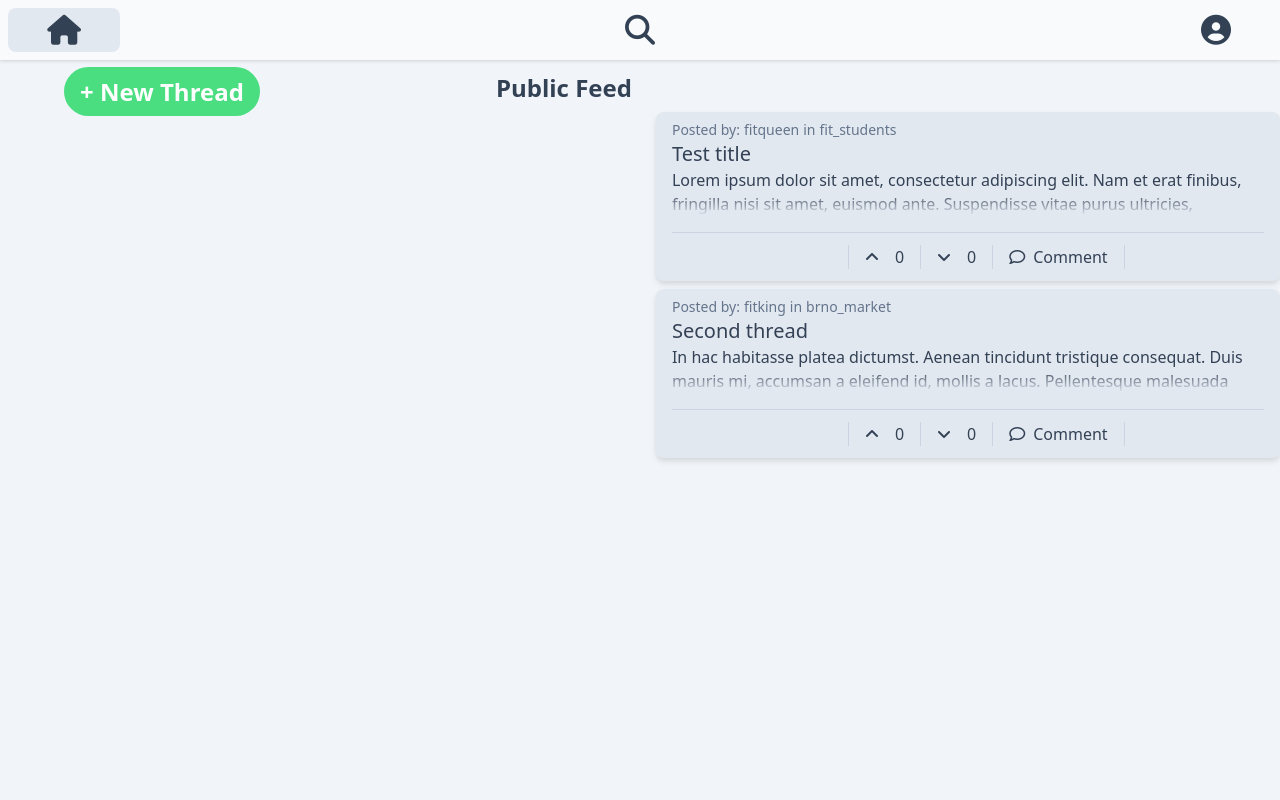
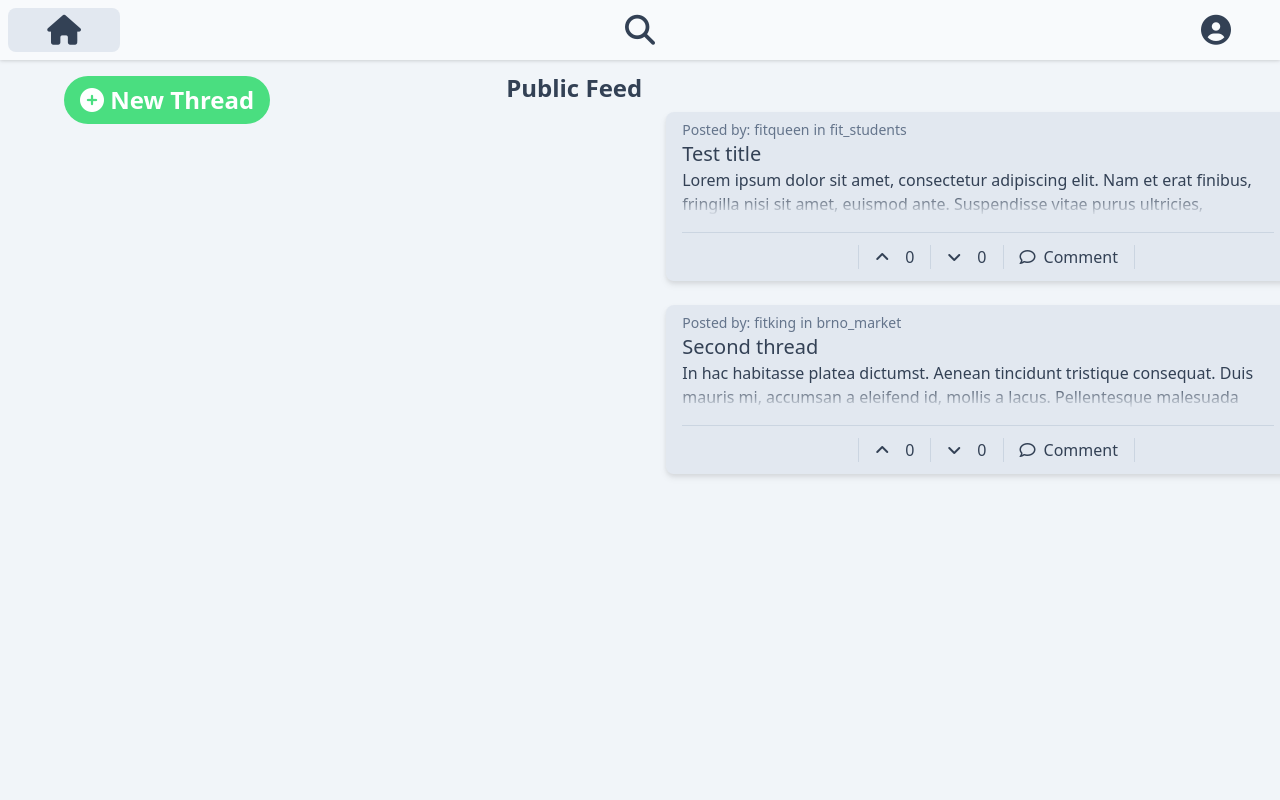
Before and after one commit to mtsdurica/iis-proj, a PHP site: page / in a window 1280 px wide. Run offline with PHP 8.4, Linux system fonts and the light colour scheme; data comes from the database, SQL or seed files in the repository; data that the repository does not hold is empty; some libraries are stand-ins or nearby versions.

Commit message:
feat: Fix new thread button, set gap to threads on main page

```diff
--- a/dist/style.css
+++ b/dist/style.css
@@ -937,6 +937,10 @@ body * {
   gap: 1.5rem;
 }
 
+.gap-4 {
+  gap: 1rem;
+}
+
 .self-center {
   align-self: center;
 }
--- a/views/mainPageView.php
+++ b/views/mainPageView.php
@@ -35,9 +35,14 @@ try {
             <aside class="flex p-1 m-1 min-w-fit ">
                 <div class="flex-col items-center p-2 ">
                     <!-- Checking for being logged in done in the submit script -->
-                    <a href="<?= $context ?>/submit" class="p-2 px-4 mx-12 text-2xl font-bold text-center text-white transition-all duration-300 rounded-full confirm-button-colorscheme">
-                        + New Thread
-                    </a>
+                    <div class="flex flex-row justify-center ">
+                        <a href="<?= $context ?>/submit" class="p-2 px-4 mx-12 text-2xl font-bold text-center text-white transition-all duration-300 rounded-full confirm-button-colorscheme">
+                            <i class="fa-solid fa-circle-plus"></i>
+                            <span class="">
+                                New Thread
+                            </span>
+                        </a>
+                    </div>
                     <?php
                     if (isset($_SESSION["loggedIn"]) && $_SESSION["loggedIn"] === true) {
 
@@ -80,7 +85,7 @@ try {
                 ?>
                 <div class="h-full overflow-auto no-scrollbar">
                     <!-- Add flex gap -->
-                    <div>
+                    <div class="flex flex-col gap-4">
                         <?php
                         if (isset($_SESSION["loggedIn"]) && $_SESSION["loggedIn"] === true) {
                             // TODO: Needs update
```
